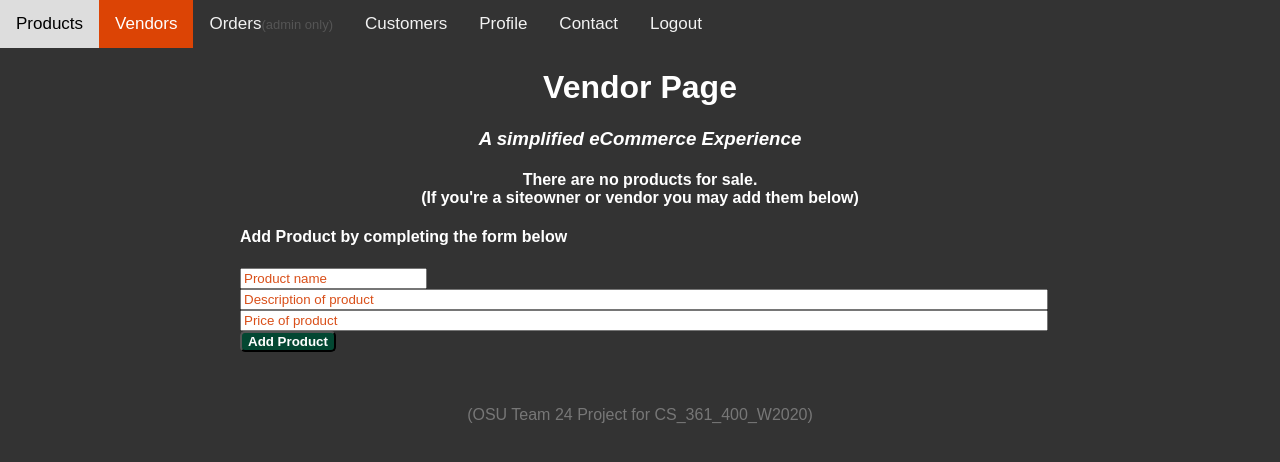
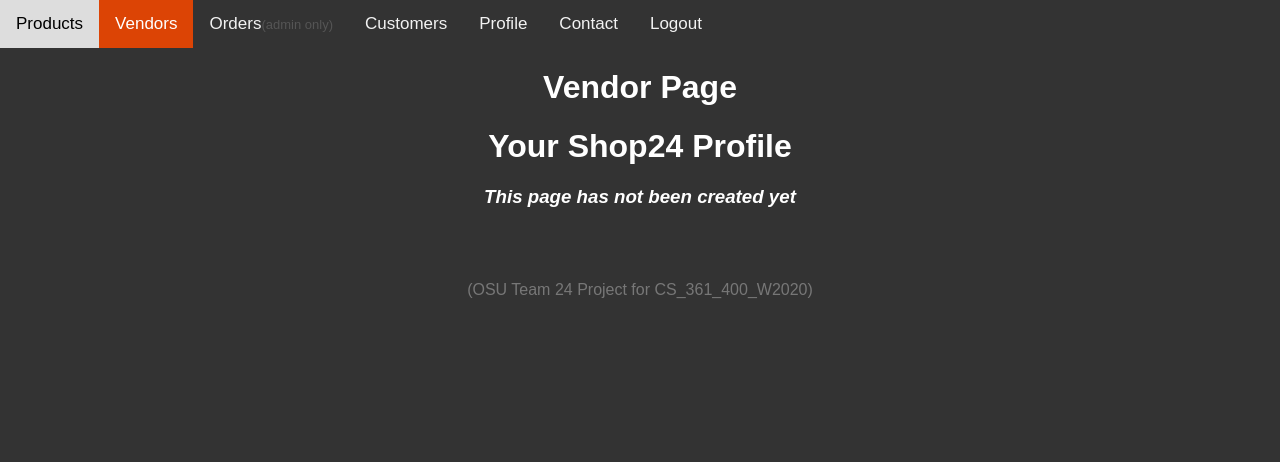
Before and after one commit to kowalczj/shop24, a Flask app: page /vendors in a window 1280 px wide. Shown: the top 462 px of the page. Run offline with Flask 2, Linux system fonts and the light colour scheme; a user stored in the database is signed in.

Commit message:
Update vendors.html

```diff
--- a/templates/vendors.html
+++ b/templates/vendors.html
@@ -17,44 +17,9 @@
 </div>
 <div class="content">
     <h1 style="text-align: center">Vendor Page</h1>
-    <h3 style="text-align: center"><em>A simplified eCommerce Experience</em></h3>
-    {% if tasks|length < 1 %}
-    <h4 style="text-align: center">There are no products for sale.<br>(If you're a siteowner or vendor you may add them below)</h4>
-    {% else %}
-
-    <table>
-        <tr>
-            <th>Product</th>
-            <th>Description</th>
-            <th>Price</th>
-            <th>Added</th>
-            <th>Actions</th>
-        </tr>
-        {% for task in tasks %}
-            <tr>
-                <td>{{ task.product_name }}</td>
-                <td>{{ task.product_description }}</td>
-                <td>${{(task.product_price)/100 }}</td>
-                <td>{{ task.date_created.date() }}</td> <!--should perhaps not be visible to custoemrs-->
-                <td>
-                    <a href="/delete/{{task.id}}">Delete</a>
-                    <br>
-                    <a href="/update/{{task.id}}">Update</a>
-                </td> <!--should perhaps not be visible to custoemrs-->
-            </tr>
-        {% endfor %}
-    </table>
-    {% endif %}
-
-    <div class="form">
-        <form action="/" method="POST">
-            <h4>Add Product by completing the form below</h4>
-            <input type="text" name="product_name" id="product_name" placeholder="Product name">
-            <input type="text" name="product_description" id="content" placeholder="Description of product">
-            <input type="text" name="product_price" id="content"placeholder="Price of product"><br>
-            <input type="submit" name="new_product_submit" value="Add Product">
-        </form>
+    <div class="content">
+        <h1 style="text-align: center">Your Shop24 Profile</h1>
+        <h3 style="text-align: center"><em>This page has not been created yet</em></h3>
     </div>
 </div>
-
 {% endblock %}
```
